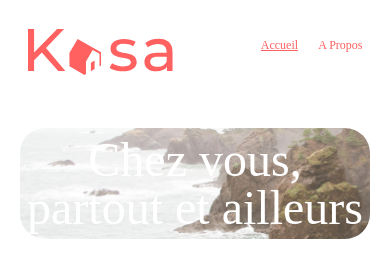
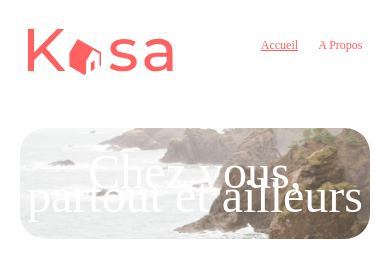
Before and after one commit to Chris92i/KASA, a React (Create React App) app: page / in a window 390 px wide. Shown: the top 277 px of the page. Built offline with nearby package versions, Linux system fonts and the light colour scheme; grey boxes are pictures that could not be loaded.

Commit message:
modification responsive banner

```diff
--- a/src/components/Banner/style.scss
+++ b/src/components/Banner/style.scss
@@ -33,7 +33,7 @@
     font-size: 24px;
     font-style: normal;
     font-weight: 500;
-    line-height: 100%; /* 24px */
+    line-height: 24px; /* 24px */
 
 
    }
```
